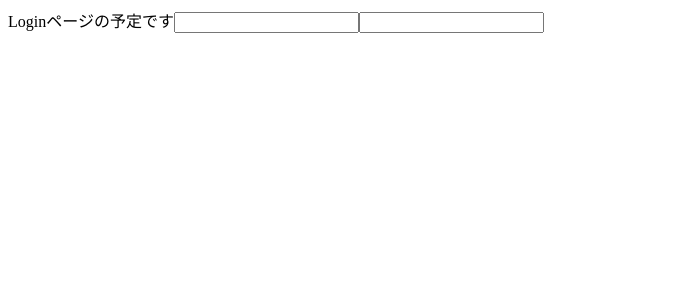
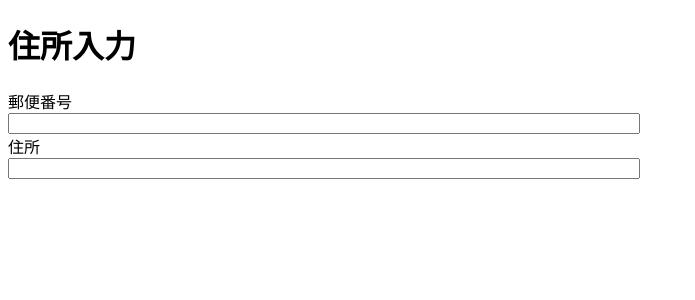
Before and after one commit to katsuan/logistics, a Vue app in the folder logistics-project/: page /login in a window 1280 px wide. Shown: the top 300 px of the page, without its empty margins (0-695 px from the left). Built offline with nearby package versions, Linux system fonts and the light colour scheme.

Commit message:
[add]郵便番号の規則を追加

```diff
--- a/logistics-project/src/pages/Login.vue
+++ b/logistics-project/src/pages/Login.vue
@@ -8,21 +8,45 @@ const form = reactive({
     address: null
 })
 
-const url = "https://zipcloud.ibsnet.co.jp/api/search?zipcode=";
+const baseUrl = "https://zipcloud.ibsnet.co.jp/api/search?zipcode=";
 const getData = async () => {
-    let result = await axios.get(url + String(form.postcode));
-    const address = result.data.results[0]
-    console.log(address.address1 + address.address2 + address.address3);
-    form.address = address.address1 + address.address2 + address.address3
-    return address.address1 + address.address2 + address.address3;
+    if (String(form.postcode).length < 7) {
+        form.address = ''
+        return
+    }
+    let result = await axios.get(baseUrl + String(form.postcode));
+    console.log(result.data);
+    if (result.data.results === null) {
+        form.address = '存在しない郵便番号です'
+        return
+    } else {
+        const address = result.data.results[0]
+        console.log(address.address1 + address.address2 + address.address3);
+        form.address = address.address1 + address.address2 + address.address3
+        return address.address1 + address.address2 + address.address3;
+    }
 };
 
 </script>
 
 <template>
-    <span>Loginページの予定です</span>
-    <input type="number" name="postcode" @change="getData" v-model=form.postcode>
-    <input type="string" name="address" v-model=form.address>
+    <h1>住所入力</h1>
+    <div class="container">
+        <span>郵便番号</span>
+        <input type="number" name="postcode" @input="getData" v-model=form.postcode>
+        <span>住所</span>
+        <input type="string" class="address" name="address" v-model=form.address>
+    </div>
 </template>
 
-<style scoped></style>
+<style scoped>
+.container {
+    display: flex;
+    flex-direction: column;
+    width: 50%;
+}
+
+.address {
+    width: auto;
+}
+</style>
```
